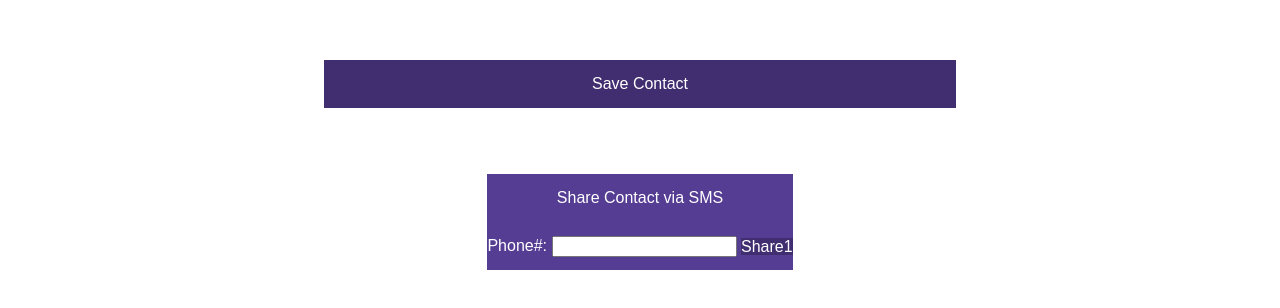
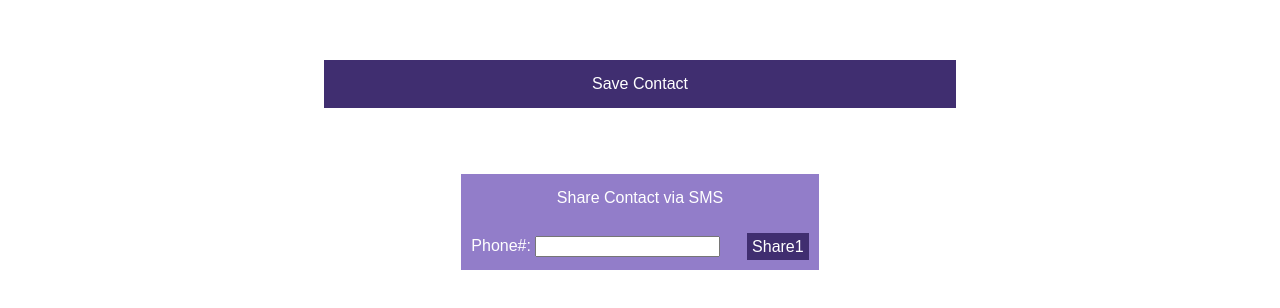
Before and after one commit to fineloans/businesscard, a plain HTML site: page index.html in a window 1280 px wide. Shown: the part 690-998 px from the top of the page. Drawn offline with Linux system fonts and the light colour scheme; a web font is replaced by a local one.

Commit message:
Update index.html

```diff
--- a/index.html
+++ b/index.html
@@ -179,10 +179,11 @@
 				<div class=""></div>
 				<div class="">
 					<div class="row">
-						<div class="button" style="background-color: #553D94;">Share Contact via SMS
-							<div class="button" style="background-color: #553D94;">Phone#:
+						<div class="button" style="background-color: #927dc9;">Share Contact via SMS
+							<div class="button" style="background-color: #927dc9;padding-left: 10px;padding-right: 10px;">Phone#:
 								<input type="text" id="share-phone"\>
-								<a href="" onclick="this.href='sms:'+document.getElementById('share-phone').value+'&amp;body=Hi%0A%0ASharing%20my%20trusted%20Mortgage%20Broker%27s%20details.%20Please%20click%20here%3A%20https%3A%2F%2Ffineloans.github.io%2Fbusinesscard%2F%0A%0AThanks!'" class="button">
+								&nbsp;&nbsp;&nbsp;&nbsp;
+								<a href="" onclick="this.href='sms:'+document.getElementById('share-phone').value+'&amp;body=Hi%0A%0ASharing%20my%20trusted%20Mortgage%20Broker%27s%20details.%20Please%20click%20here%3A%20https%3A%2F%2Ffineloans.github.io%2Fbusinesscard%2F%0A%0AThanks!'" class="button" style="padding: 5px;">
 								Share1
 								</a>
 							</div>
@@ -194,7 +195,6 @@
 			</div>
 		</div>
 	</section>
-
 </body>
 
 </html>
```
